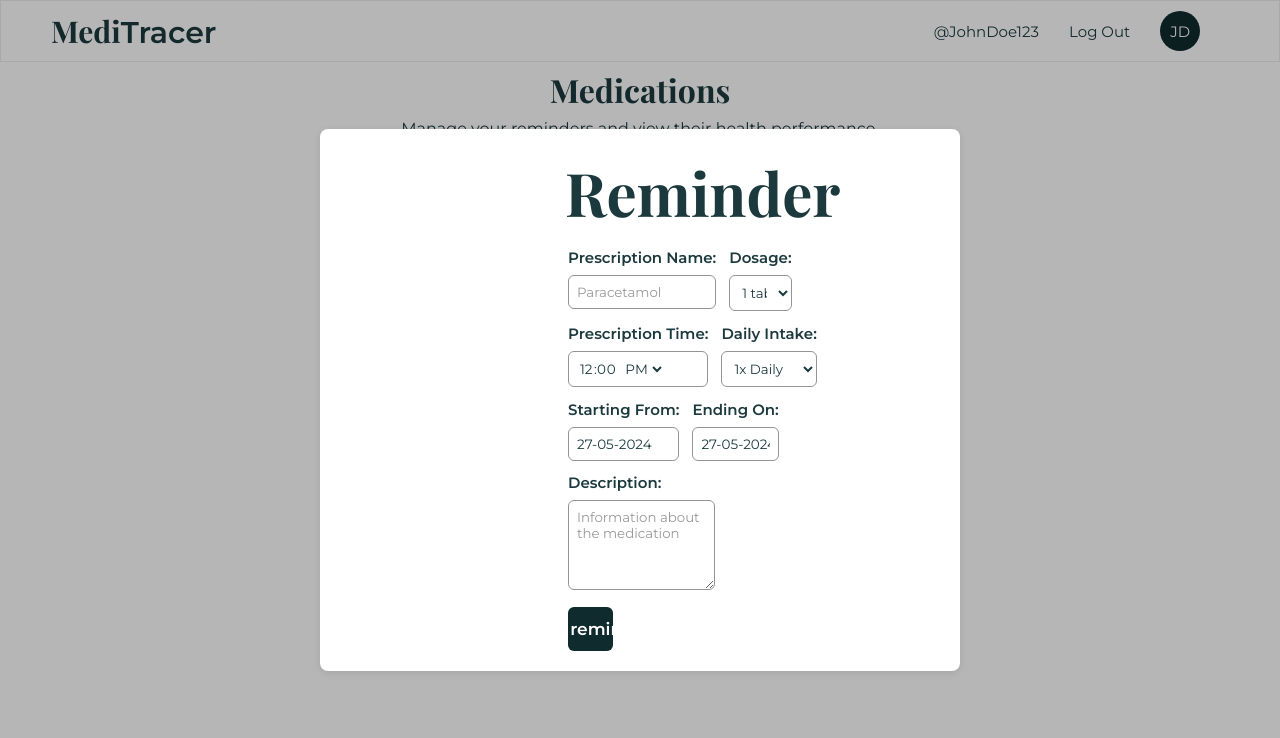
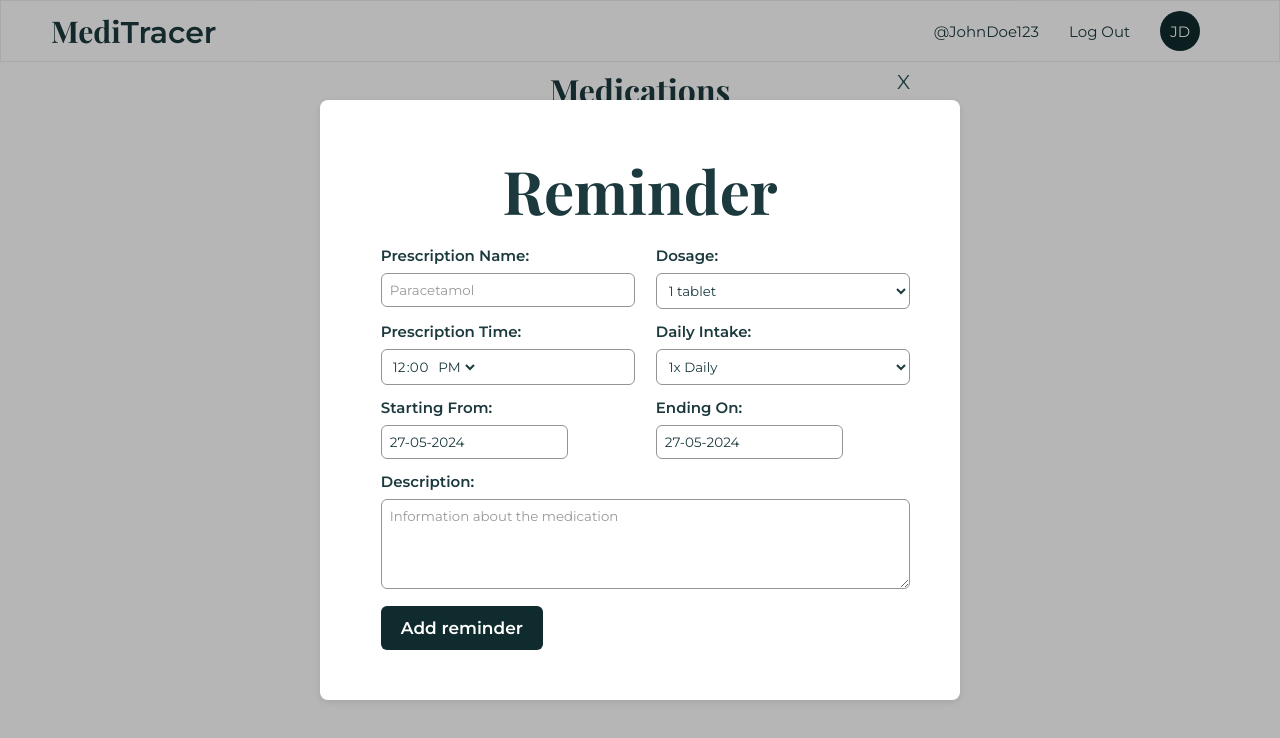
Before and after one commit to AlexUdeogu/MediTracer, a React (Vite) app in the folder medication-tracer/: page /med-page in a window 1280 px wide. Both pictures are taken after a click on the button "Add new reminder". Shown: the top 738 px of the page. Built offline with nearby package versions, Linux system fonts and the light colour scheme.

Commit message:
For the streaks

```diff
--- a/medication-tracer/src/Pages/Mainapp/Mainapp.css
+++ b/medication-tracer/src/Pages/Mainapp/Mainapp.css
@@ -27,8 +27,8 @@ body {
   display: flex;
   justify-content: center;
   align-items: center;
-  width: 50%;
-  height: 50%;
+  width: 100%;
+  padding: 30px;
 }
 
 .login-title {
@@ -39,8 +39,7 @@ body {
 }
 
 .login-form {
-  width: 50%;
-  padding-top: 1%;
+  width: 100%;
 }
 
 .login-form-group {
@@ -187,6 +186,21 @@ nav ul li a {
 }
 
 /* Mainapp overlay .css */
+
+
+
+.close-button {
+  position: absolute;
+  top: 70px;
+  right: 370px;
+  background: none;
+  border: none;
+  font-size: 20px;
+  cursor: pointer;
+  color: #1C3A3E;
+}
+
+
 .mainapp-overlay {
   position: fixed;
   top: 0;
--- a/medication-tracer/src/Pages/Mainapp/Mainapp.jsx
+++ b/medication-tracer/src/Pages/Mainapp/Mainapp.jsx
@@ -49,6 +49,7 @@ export const Mainapp = ({ toggleMainApp, showMainApp, onAddReminder }) => {
       <div className="mainapp-content">
         <div className="login-page">
           <div className="login-container">
+            <button className="close-button" onClick={toggleMainApp}>X</button>
             <form className="login-form" onSubmit={handleAddReminder}>
               <h2 className="login-title">Reminder</h2>
 
```
